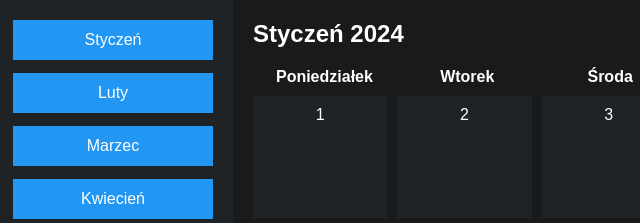
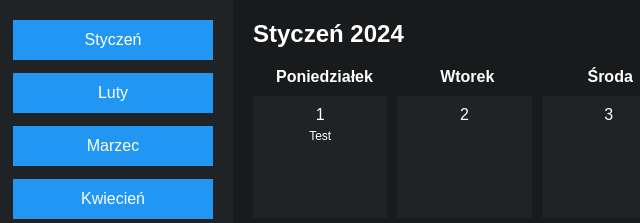
Before and after one commit to wcaleniemawerty/Konkursy, a plain HTML site: page matma/1styczen.html in a window 1280 px wide. Shown: the top 223 px of the page, 7-647 px from the left. Drawn offline with Linux system fonts and the light colour scheme.

Commit message:
Dodanie przykładowego konkursu

```diff
--- a/matma/1styczen.html
+++ b/matma/1styczen.html
@@ -36,6 +36,7 @@
         <div class="day">
           1
           <div class="messages">
+            <a href="https://www.youtube.com/watch?v=dQw4w9WgXcQ" target="_blank" class="message">Test</a>
           </div>
         </div>
         <div class="day">
```
